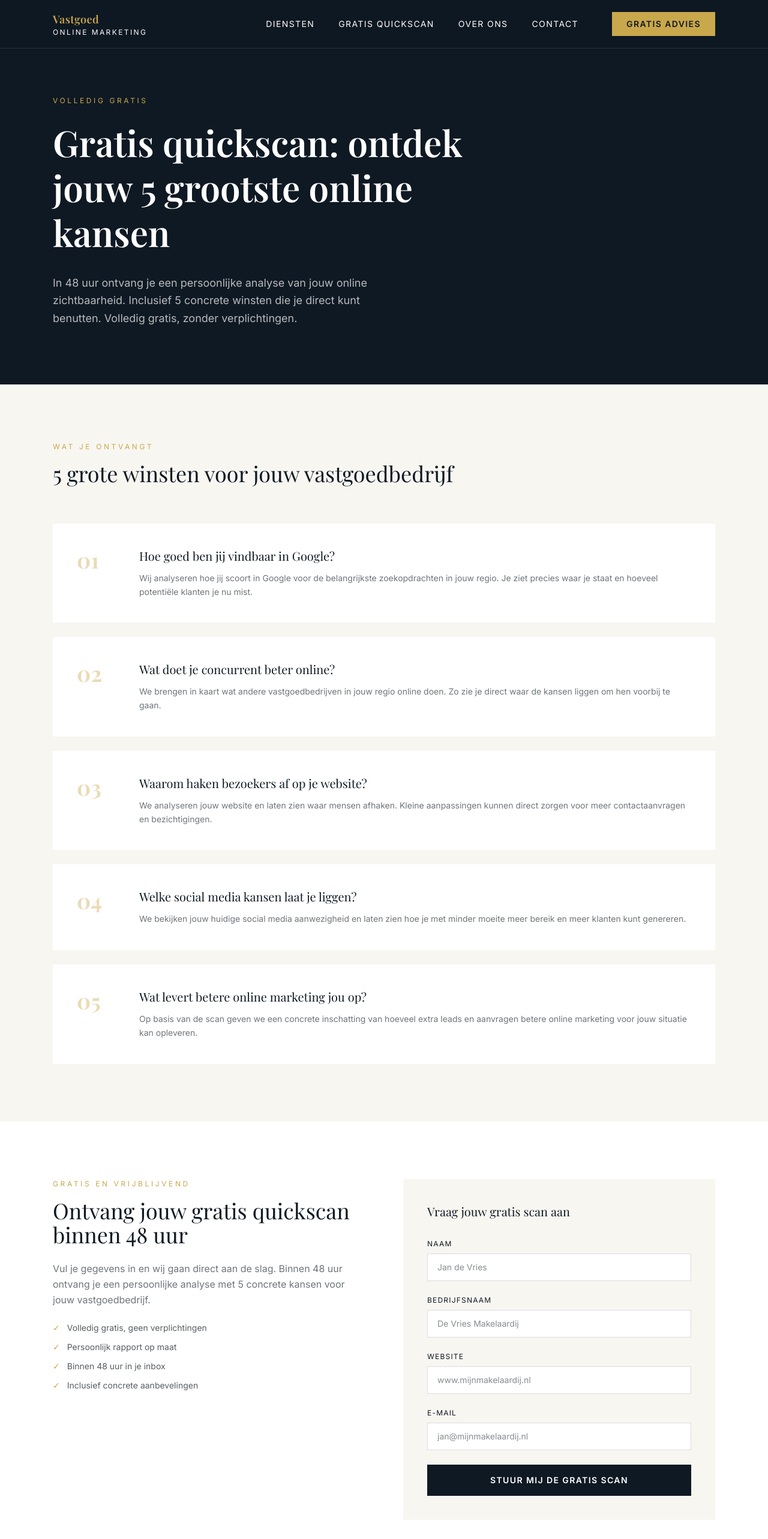
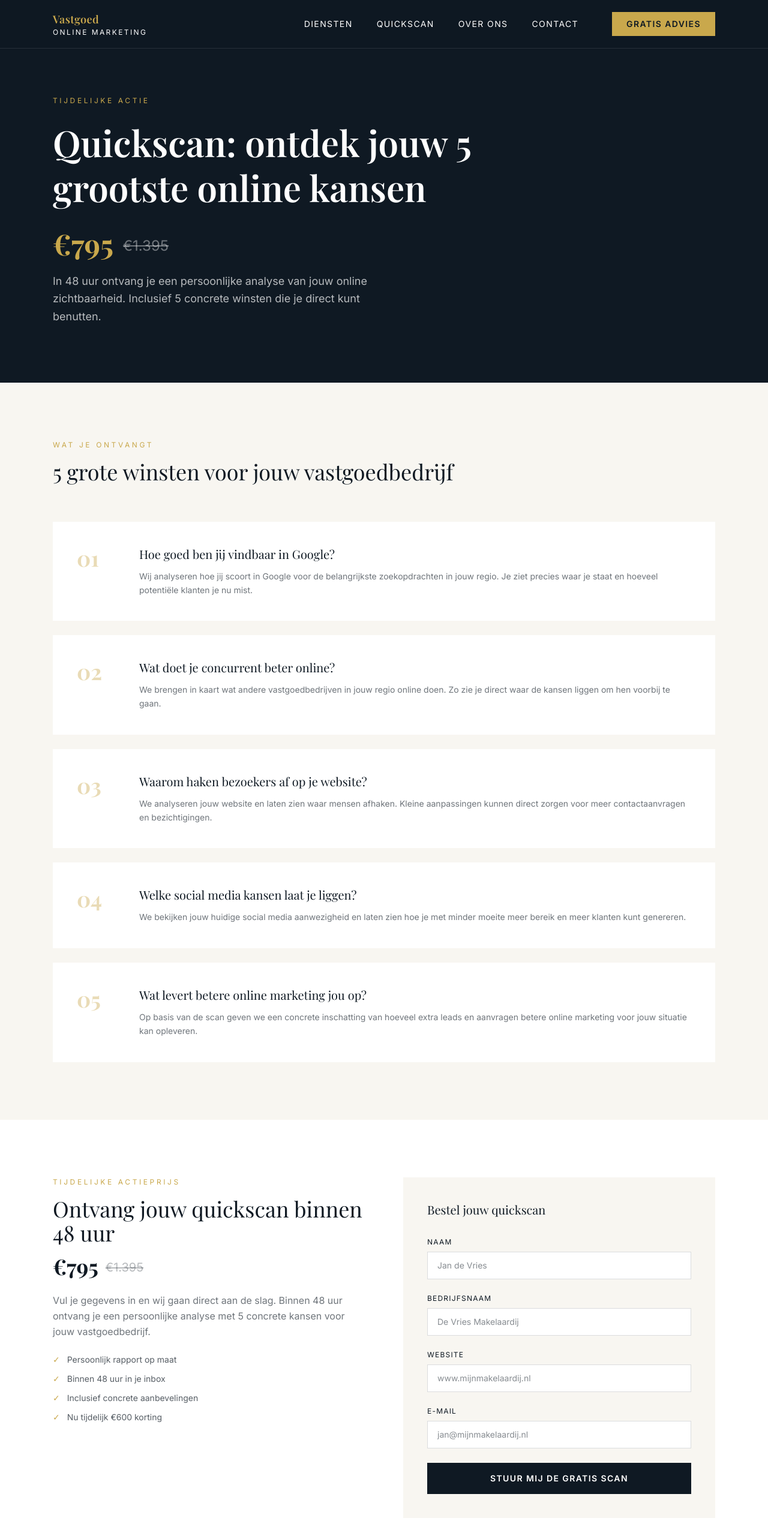
Before and after one commit to jaspermontagnadigital/vastgoedonlinemarketing, a Next.js app: page /quickscan in a window 1280 px wide. Shown: the top 2566 px of the page at 60% size. Built offline with nearby package versions, Linux system fonts and the light colour scheme; a web font is replaced by a local one.

Commit message:
quickscan tijdelijke actie €795 ipv €1395

```diff
--- a/src/app/page.tsx
+++ b/src/app/page.tsx
@@ -197,7 +197,7 @@ export default function Home() {
         <section className="py-24 bg-[var(--color-navy)]">
           <div className="max-w-6xl mx-auto px-6 grid grid-cols-1 md:grid-cols-2 gap-12 items-center">
             <div>
-              <p className="text-[var(--color-gold)] text-xs tracking-[0.3em] uppercase mb-4">Volledig gratis</p>
+              <p className="text-[var(--color-gold)] text-xs tracking-[0.3em] uppercase mb-4">Tijdelijke actie · €795 i.p.v. €1.395</p>
               <h2 className="text-4xl md:text-5xl font-serif text-white mb-6">
                 Ontdek jouw 5 grootste online kansen
               </h2>
@@ -208,7 +208,7 @@ export default function Home() {
                 href="/quickscan"
                 className="inline-block px-8 py-4 bg-[var(--color-gold)] text-[var(--color-navy)] font-semibold tracking-widest uppercase text-sm hover:bg-[var(--color-gold-light)] transition-colors duration-200"
               >
-                Ontvang jouw gratis quickscan
+                Bestel jouw quickscan
               </Link>
             </div>
             <div className="grid grid-cols-1 gap-4">
--- a/src/app/quickscan/page.tsx
+++ b/src/app/quickscan/page.tsx
@@ -43,12 +43,16 @@ export default function QuickscanPage() {
         {/* Header */}
         <section className="bg-[var(--color-navy)] pt-40 pb-24">
           <div className="max-w-6xl mx-auto px-6">
-            <p className="text-[var(--color-gold)] text-xs tracking-[0.3em] uppercase mb-6">Volledig gratis</p>
+            <p className="text-[var(--color-gold)] text-xs tracking-[0.3em] uppercase mb-6">Tijdelijke actie</p>
             <h1 className="text-white text-5xl md:text-6xl font-serif font-semibold max-w-3xl leading-tight mb-8">
-              Gratis quickscan: ontdek jouw 5 grootste online kansen
+              Quickscan: ontdek jouw 5 grootste online kansen
             </h1>
+            <div className="flex items-end gap-4 mb-6">
+              <span className="text-[var(--color-gold)] text-5xl font-serif font-bold">€795</span>
+              <span className="text-white/40 text-2xl line-through mb-1">€1.395</span>
+            </div>
             <p className="text-white/70 text-lg max-w-xl leading-relaxed">
-              In 48 uur ontvang je een persoonlijke analyse van jouw online zichtbaarheid. Inclusief 5 concrete winsten die je direct kunt benutten. Volledig gratis, zonder verplichtingen.
+              In 48 uur ontvang je een persoonlijke analyse van jouw online zichtbaarheid. Inclusief 5 concrete winsten die je direct kunt benutten.
             </p>
           </div>
         </section>
@@ -79,19 +83,23 @@ export default function QuickscanPage() {
         <section className="py-24 bg-white">
           <div className="max-w-6xl mx-auto px-6 grid grid-cols-1 md:grid-cols-2 gap-16 items-start">
             <div>
-              <p className="text-[var(--color-gold)] text-xs tracking-[0.3em] uppercase mb-4">Gratis en vrijblijvend</p>
-              <h2 className="text-3xl md:text-4xl font-serif text-[var(--color-navy)] mb-6">
-                Ontvang jouw gratis quickscan binnen 48 uur
+              <p className="text-[var(--color-gold)] text-xs tracking-[0.3em] uppercase mb-4">Tijdelijke actieprijs</p>
+              <h2 className="text-3xl md:text-4xl font-serif text-[var(--color-navy)] mb-4">
+                Ontvang jouw quickscan binnen 48 uur
               </h2>
+              <div className="flex items-end gap-3 mb-6">
+                <span className="text-[var(--color-navy)] text-4xl font-serif font-bold">€795</span>
+                <span className="text-[var(--color-navy)]/30 text-xl line-through mb-1">€1.395</span>
+              </div>
               <p className="text-[var(--color-navy)]/60 leading-relaxed mb-6">
                 Vul je gegevens in en wij gaan direct aan de slag. Binnen 48 uur ontvang je een persoonlijke analyse met 5 concrete kansen voor jouw vastgoedbedrijf.
               </p>
               <ul className="space-y-3">
                 {[
-                  "Volledig gratis, geen verplichtingen",
                   "Persoonlijk rapport op maat",
                   "Binnen 48 uur in je inbox",
                   "Inclusief concrete aanbevelingen",
+                  "Nu tijdelijk €600 korting",
                 ].map((item) => (
                   <li key={item} className="flex items-center gap-3 text-[var(--color-navy)]/70 text-sm">
                     <span className="text-[var(--color-gold)]">✓</span>
@@ -102,7 +110,7 @@ export default function QuickscanPage() {
             </div>
 
             <div className="bg-[var(--color-cream)] p-10">
-              <h3 className="text-[var(--color-navy)] font-serif text-xl mb-8">Vraag jouw gratis scan aan</h3>
+              <h3 className="text-[var(--color-navy)] font-serif text-xl mb-8">Bestel jouw quickscan</h3>
               <form className="space-y-6">
                 <div>
                   <label className="block text-[var(--color-navy)] text-xs tracking-widest uppercase mb-2">Naam</label>
--- a/src/components/Navbar.tsx
+++ b/src/components/Navbar.tsx
@@ -6,7 +6,7 @@ import { useEffect, useState } from "react";
 
 const links = [
   { href: "/diensten", label: "Diensten" },
-  { href: "/quickscan", label: "Gratis quickscan" },
+  { href: "/quickscan", label: "Quickscan" },
   { href: "/over-ons", label: "Over ons" },
   { href: "/contact", label: "Contact" },
 ];
```
